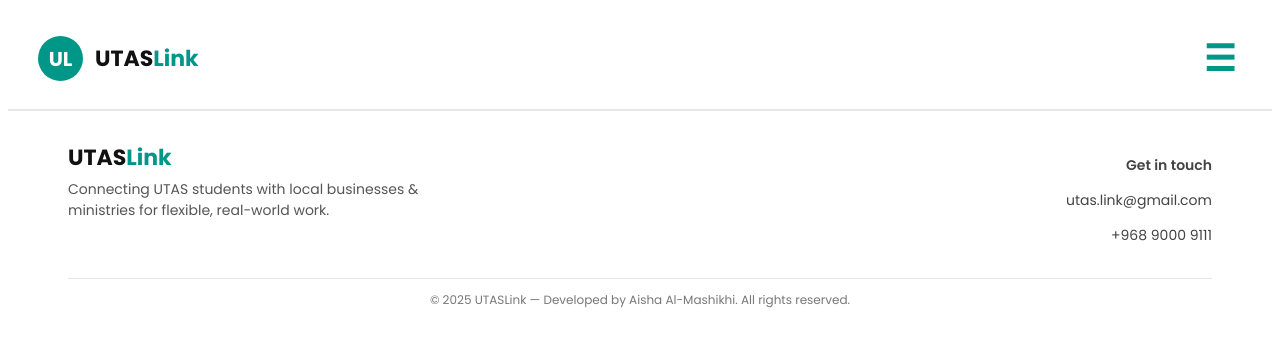
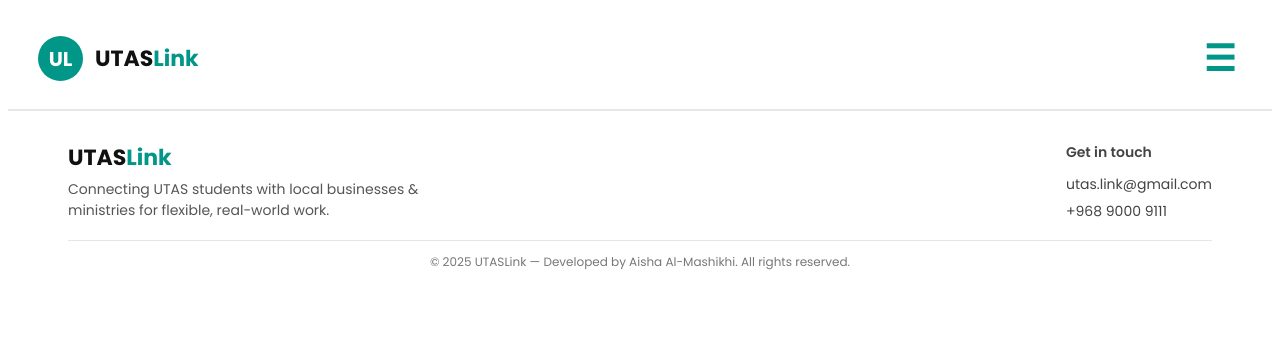
Before and after one commit to Aisha-Ahmed-Al-Mashikhi/utas-link-project, a React (Create React App) app in the folder client/: page /chat-page in a window 1280 px wide. Shown: the top 346 px of the page. Built offline with nearby package versions, Linux system fonts and the light colour scheme.

Commit message:
Update Footer.css

```diff
--- a/client/src/Styles/Footer.css
+++ b/client/src/Styles/Footer.css
@@ -2,13 +2,16 @@
 * {
   font-family: "Poppins", sans-serif;
 }
+
 .main-footer {
   background: #ffffff;
   border-top: 1px solid #e6e6e6;
   padding: 30px 60px;
 }
 
-/* Make two columns */
+/* ================================
+   FOOTER LAYOUT
+================================ */
 .footer-row {
   display: flex;
   justify-content: space-between;
@@ -40,20 +43,34 @@
   margin: 0;
 }
 
-/* RIGHT SIDE */
+/* ================================
+   RIGHT SIDE — FIXED & ALIGNED
+================================ */
 .footer-right {
-  text-align: right;
   font-size: 14px;
-  line-height: 1.5;
+  line-height: 1.6;
   color: #444;
+
+  display: flex;
+  flex-direction: column;
+  align-items: flex-start;   /* ← يجعل الإيميل والرقم يبدأان من نفس السطر */
+  gap: 4px;
+  text-align: left;          /* ← يسحب كل النصوص لبداية الخط */
+}
+
+.footer-right p {
+  margin: 0;
+  padding: 0;
 }
 
 .contact-title {
   font-weight: 600;
-  margin-bottom: 4px;
+  margin-bottom: 6px !important;
 }
 
-/* Bottom copyright line */
+/* ================================
+   COPYRIGHT
+================================ */
 .footer-copy {
   text-align: center;
   color: #777;
@@ -63,14 +80,18 @@
   border-top: 1px solid #e6e6e6;
 }
 
-/* Responsive for phone */
+/* ================================
+   RESPONSIVE FOR MOBILE
+================================ */
 @media (max-width: 700px) {
   .footer-row {
     flex-direction: column;
     text-align: center;
     gap: 18px;
   }
+
   .footer-right {
+    align-items: center;   /* يصبح النص في المنتصف على الهاتف */
     text-align: center;
   }
 }
```
